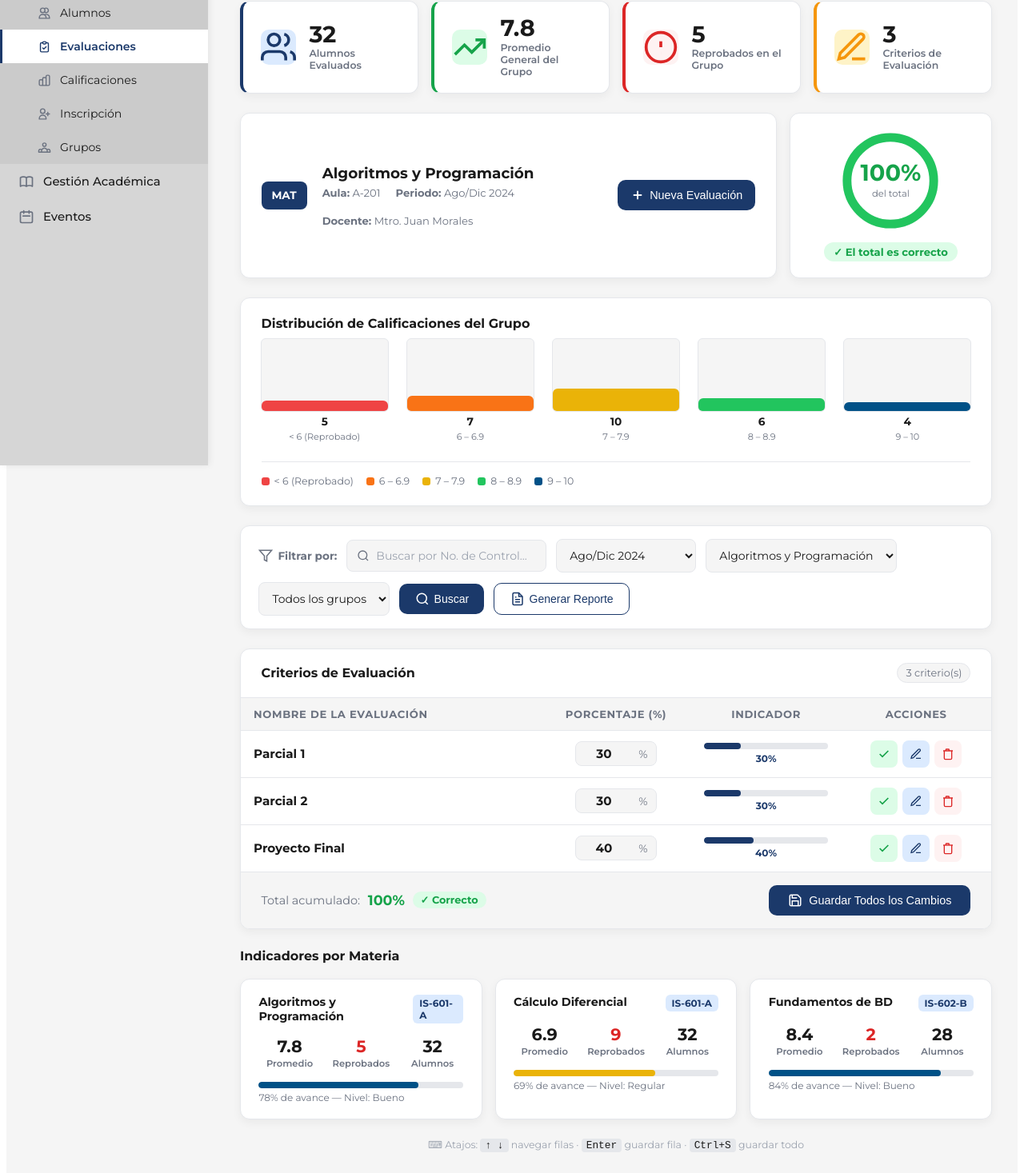
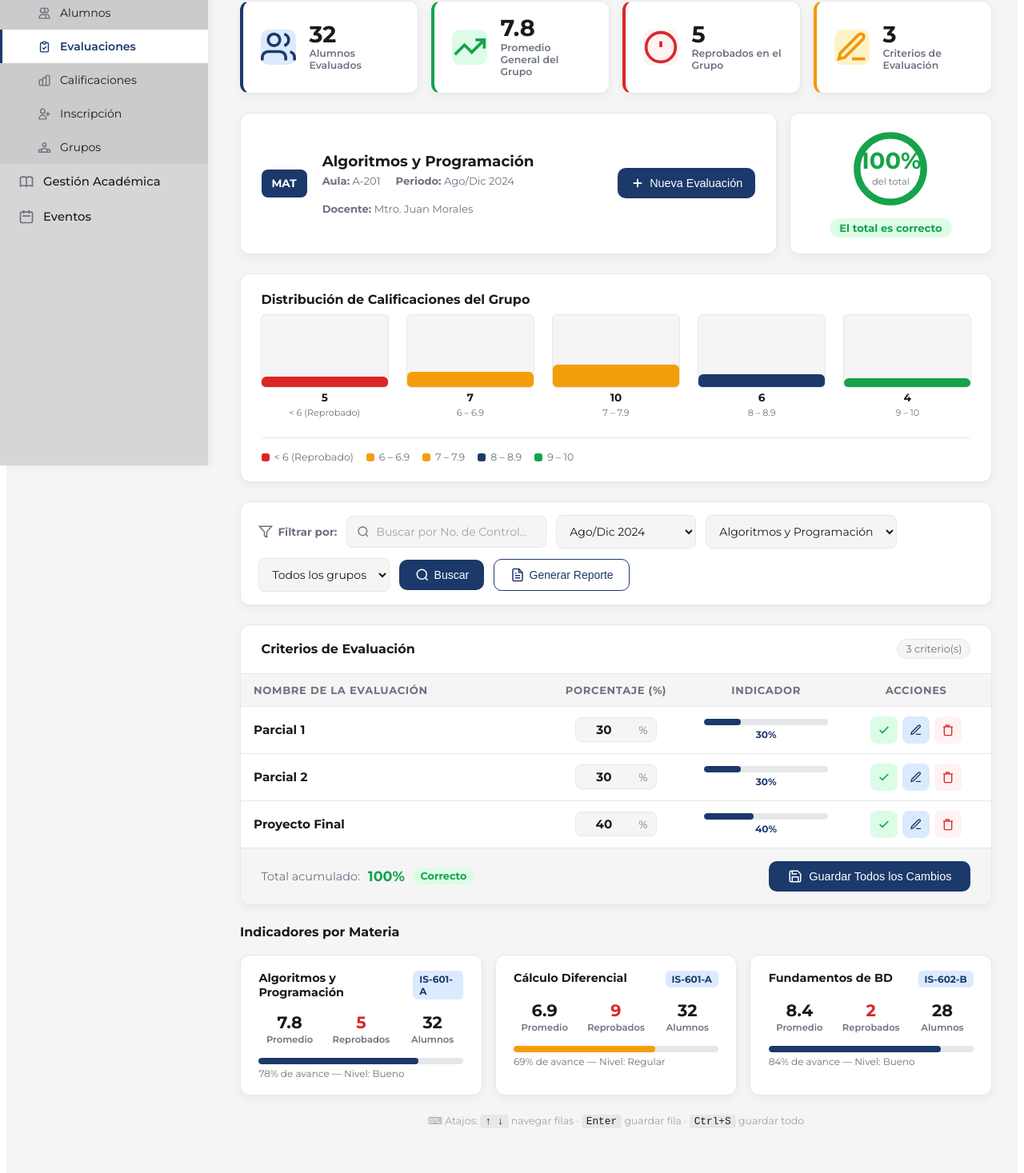
Before and after one commit to BaHe-09/SICE-REPLICA, a Vue app in the folder Frontend/: page /evaluaciones in a window 1280 px wide. Shown: the part 218-1685 px from the top of the page at 80% size. Built offline with nearby package versions, Linux system fonts and the light colour scheme; no server answers; the HTML template or start-up script is replaced by a standard one.

Commit message:
Correcion del codigo en la paleta de colores y la letra

```diff
--- a/Frontend/src/views/CalificacionesView.vue
+++ b/Frontend/src/views/CalificacionesView.vue
@@ -412,7 +412,10 @@
   <!-- ── TOAST ── -->
   <transition name="toast-slide">
     <div v-if="toast.visible" class="toast" :class="toast.tipo">
-      <span class="toast-icono">{{ toast.tipo === 'exito' ? '✓' : '⚠' }}</span>
+      <span class="toast-icono">
+        <svg v-if="toast.tipo === 'exito'" viewBox="0 0 24 24" fill="none" stroke="currentColor" stroke-width="3" width="16" height="16"><polyline points="20 6 9 17 4 12"/></svg>
+        <svg v-else viewBox="0 0 24 24" fill="none" stroke="currentColor" stroke-width="2.5" width="16" height="16"><circle cx="12" cy="12" r="10"/><line x1="12" y1="8" x2="12" y2="12"/><line x1="12" y1="16" x2="12.01" y2="16"/></svg>
+      </span>
       {{ toast.mensaje }}
     </div>
   </transition>
@@ -512,10 +515,10 @@ const clasePromedio = (val) => {
 }
 
 const colorNota = (n) => {
-  if (n >= 9) return '#22C55E'
-  if (n >= 7) return '#005187'
-  if (n >= 6) return '#EAB308'
-  return '#EF4444'
+  if (n >= 9) return '#16A34A'
+  if (n >= 7) return '#1B396A'
+  if (n >= 6) return '#F59E0B'
+  return '#DC2626'
 }
 
 const mostrarToast = (mensaje, tipo = 'exito') => {
--- a/Frontend/src/views/EvaluacionesView.vue
+++ b/Frontend/src/views/EvaluacionesView.vue
@@ -115,7 +115,7 @@
               <circle
                 cx="60" cy="60" r="50"
                 fill="none"
-                :stroke="totalPorcentaje === 100 ? '#22C55E' : totalPorcentaje > 100 ? '#EF4444' : '#005187'"
+                :stroke="totalPorcentaje === 100 ? '#16A34A' : totalPorcentaje > 100 ? '#DC2626' : '#1B396A'"
                 stroke-width="10"
                 stroke-linecap="round"
                 :stroke-dasharray="`${Math.min(totalPorcentaje, 100) * 3.14159} 314.159`"
@@ -319,8 +319,8 @@
           <div class="total-porcentaje" :class="{ completo: totalPorcentaje === 100, excedido: totalPorcentaje > 100 }">
             <span>Total acumulado:</span>
             <strong>{{ totalPorcentaje }}%</strong>
-            <span v-if="totalPorcentaje === 100" class="check-ok">✓ Correcto</span>
-            <span v-else-if="totalPorcentaje > 100" class="alerta-exceso">⚠ Excede el 100%</span>
+            <span v-if="totalPorcentaje === 100" class="check-ok">Correcto</span>
+            <span v-else-if="totalPorcentaje > 100" class="alerta-exceso">Excede el 100%</span>
             <span v-else class="alerta-faltante">Faltan {{ 100 - totalPorcentaje }}% por asignar</span>
           </div>
 
@@ -438,7 +438,10 @@
   <!-- ── NOTIFICACIÓN TOAST ── -->
   <transition name="toast-slide">
     <div v-if="toast.visible" class="toast" :class="toast.tipo">
-      <span class="toast-icono">{{ toast.tipo === 'exito' ? '✓' : '⚠' }}</span>
+      <span class="toast-icono">
+        <svg v-if="toast.tipo === 'exito'" viewBox="0 0 24 24" fill="none" stroke="currentColor" stroke-width="3" width="16" height="16"><polyline points="20 6 9 17 4 12"/></svg>
+        <svg v-else viewBox="0 0 24 24" fill="none" stroke="currentColor" stroke-width="2.5" width="16" height="16"><circle cx="12" cy="12" r="10"/><line x1="12" y1="8" x2="12" y2="12"/><line x1="12" y1="16" x2="12.01" y2="16"/></svg>
+      </span>
       {{ toast.mensaje }}
     </div>
   </transition>
@@ -494,11 +497,11 @@ const estadisticas = ref({
 
 // ── Distribución de calificaciones ──
 const distribucionCalifs = ref([
-  { etiqueta: '< 6 (Reprobado)', cantidad: 5, porcentaje: 15, color: '#EF4444' },
-  { etiqueta: '6 – 6.9', cantidad: 7, porcentaje: 21, color: '#F97316' },
-  { etiqueta: '7 – 7.9', cantidad: 10, porcentaje: 31, color: '#EAB308' },
-  { etiqueta: '8 – 8.9', cantidad: 6, porcentaje: 18, color: '#22C55E' },
-  { etiqueta: '9 – 10', cantidad: 4, porcentaje: 12, color: '#005187' },
+  { etiqueta: '< 6 (Reprobado)', cantidad: 5, porcentaje: 15, color: '#DC2626' },
+  { etiqueta: '6 – 6.9',         cantidad: 7, porcentaje: 21, color: '#F59E0B' },
+  { etiqueta: '7 – 7.9',         cantidad: 10, porcentaje: 31, color: '#F59E0B' },
+  { etiqueta: '8 – 8.9',         cantidad: 6, porcentaje: 18, color: '#1B396A' },
+  { etiqueta: '9 – 10',          cantidad: 4, porcentaje: 12, color: '#16A34A' },
 ])
 
 // ── Lista de materias con indicadores ──
@@ -527,17 +530,17 @@ const statusClass = computed(() => {
 })
 
 const statusMensaje = computed(() => {
-  if (totalPorcentaje.value === 100) return '✓ El total es correcto'
-  if (totalPorcentaje.value > 100) return `⚠ Excede en ${totalPorcentaje.value - 100}%`
+  if (totalPorcentaje.value === 100) return 'El total es correcto'
+  if (totalPorcentaje.value > 100) return `Excede en ${totalPorcentaje.value - 100}%`
   return `Faltan ${100 - totalPorcentaje.value}% por asignar`
 })
 
 // ── Helpers ──
 const colorNivel = (avance) => {
-  if (avance >= 90) return '#22C55E'
-  if (avance >= 70) return '#005187'
-  if (avance >= 50) return '#EAB308'
-  return '#EF4444'
+  if (avance >= 90) return '#16A34A'
+  if (avance >= 70) return '#1B396A'
+  if (avance >= 50) return '#F59E0B'
+  return '#DC2626'
 }
 
 const nivelTexto = (avance) => {
@@ -808,8 +811,8 @@ const generarReporte = async () => {
   box-shadow: 0 4px 12px rgba(0,0,0,0.05); padding: 1.2rem 1.6rem;
   display: flex; flex-direction: column; align-items: center; gap: 0.75rem; min-width: 200px;
 }
-.progreso-circular-wrap { position: relative; width: 130px; height: 130px; }
-.svg-circular  { width: 130px; height: 130px; }
+.progreso-circular-wrap { position: relative; width: 100px; height: 100px; }
+.svg-circular  { width: 100px; height: 100px; }
 .progreso-texto {
   position: absolute; top: 50%; left: 50%; transform: translate(-50%, -50%); text-align: center;
 }
```
